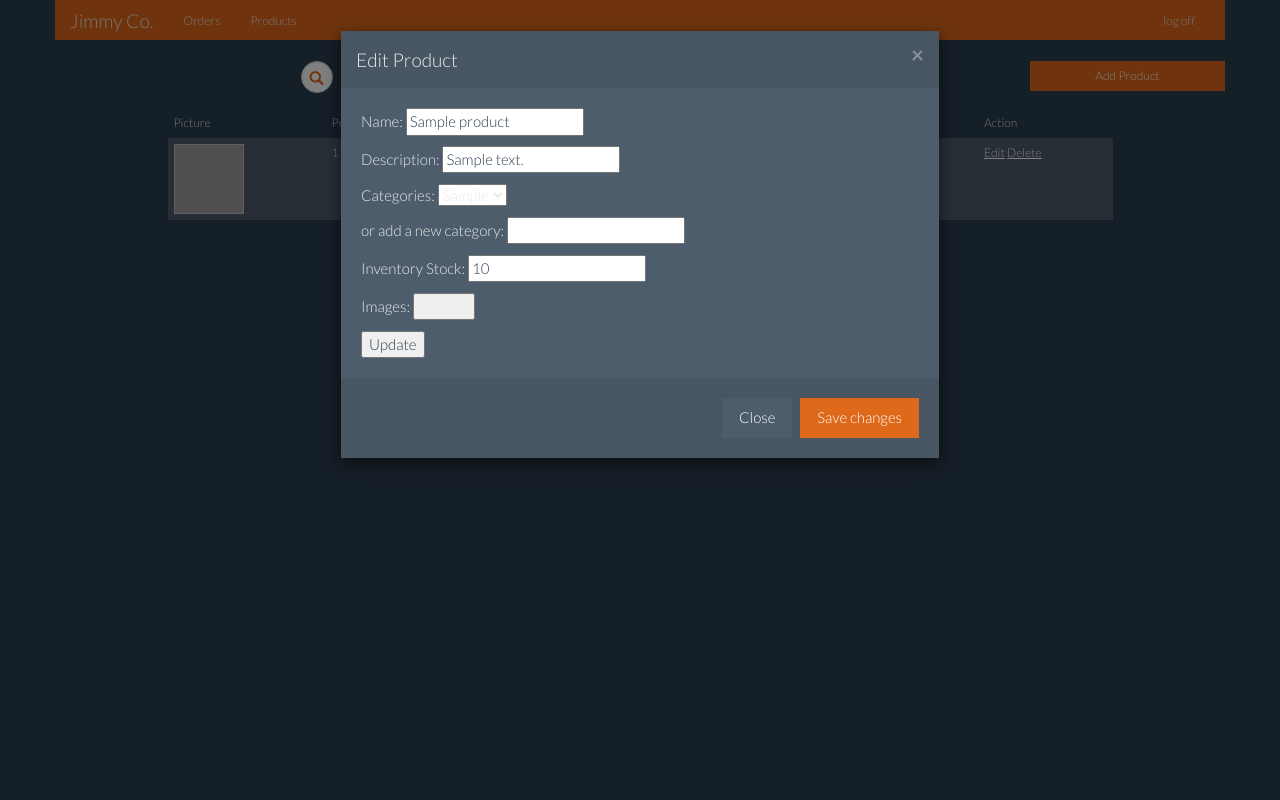
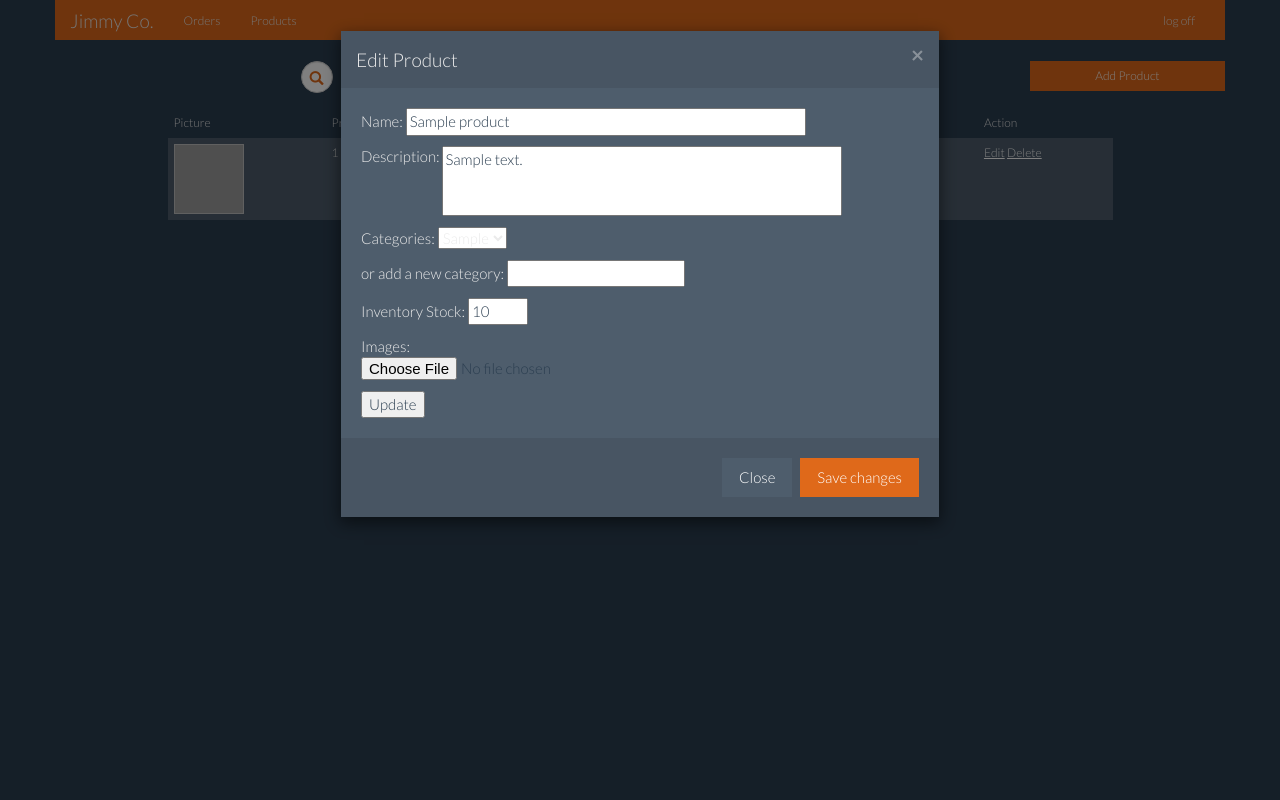
Before and after one commit to m272cels/cd_ecommerce, a CodeIgniter app: page /index.php/products/show_admin_products in a window 1280 px wide, after a click on "Edit". Run offline with CodeIgniter, Linux system fonts and the light colour scheme; tables that the repository leaves empty or names only in its code hold one stand-in row (values such as "Sample post"); some libraries are stand-ins or nearby versions; grey boxes are pictures that could not be loaded.

Commit message:
edit modal works but does not have images

```diff
--- a/ci_clean_version-master/application/views/partials/usernavbar.php
+++ b/ci_clean_version-master/application/views/partials/usernavbar.php
@@ -20,7 +20,7 @@
         <button type="submit" class="btn btn-default">Search</button>
       </form> -->
       <ul class="nav navbar-nav navbar-right">
-        <li><a  href="/logout"><span class="glyphicon glyphicon-shopping-cart" aria-hidden="true"></span> (<span id="cart-counter"><?=$cart?></span>)</a></li>
+        <li><a  href="/cart"><span class="glyphicon glyphicon-shopping-cart" aria-hidden="true"></span> (<span id="cart-counter"><?=$cart?></span>)</a></li>
         <li class="dropdown">
           <a href="#" class="dropdown-toggle" data-toggle="dropdown" role="button" aria-haspopup="true" aria-expanded="false">Dropdown <span class="caret"></span></a>
           <ul class="dropdown-menu">
--- a/ci_clean_version-master/application/views/products/products.php
+++ b/ci_clean_version-master/application/views/products/products.php
@@ -93,10 +93,10 @@
               <h4 class="modal-title" id="myModalLabel">Edit Product </h4>
             </div>
             <div class="modal-body">
-              <form id="edit" action="edit_product/(:any)" method="post">
+              <form id="edit" action="edit_product/(:any)" method="post" enctype="multipart/form-data">
                   <input id="p_id" type="hidden" name="product_id">
                   <p>Name: <input id="input_name" type="text" name="name"></p>
-                  <p>Description: <input id="input_description" type="text" name="description"></p>
+                  <p>Description: <textarea id="input_description" name="description" rows="3" cols="30"></textarea></p>
                   <p>Categories:
                     <select name="existing_category">
 <?php
@@ -109,7 +109,7 @@
                   </p>
                   <p>or add a new category: <input type="text" name="new_category"></p>
                   <p>Inventory Stock: <input id="input_inventoryCount" type="number" name="stock"></p>
-                  <p>Images: <button>Upload</button></p>
+                  <p>Images: <input type="file" name="fileToUpload" id="fileToUpload"></p>
                   <input type="submit" value="Update">
               </form>
             </div>
--- a/ci_clean_version-master/assets/partials.css
+++ b/ci_clean_version-master/assets/partials.css
@@ -72,7 +72,16 @@
 .search-form .form-group.showClass{
 
 width: 100%;
-
 border-radius: 4px 25px 25px 4px;
-
 }
+#input_name {
+  width: 400px;
+}
+#input_description {
+  width: 400px;
+  vertical-align: top;
+  resize: none;
+}
+#input_inventoryCount {
+  width: 60px;
+}
```
Also changed, not shown: ci_clean_version-master/application/views/orders/dashboard_orders.php (line endings or trailing spaces).
